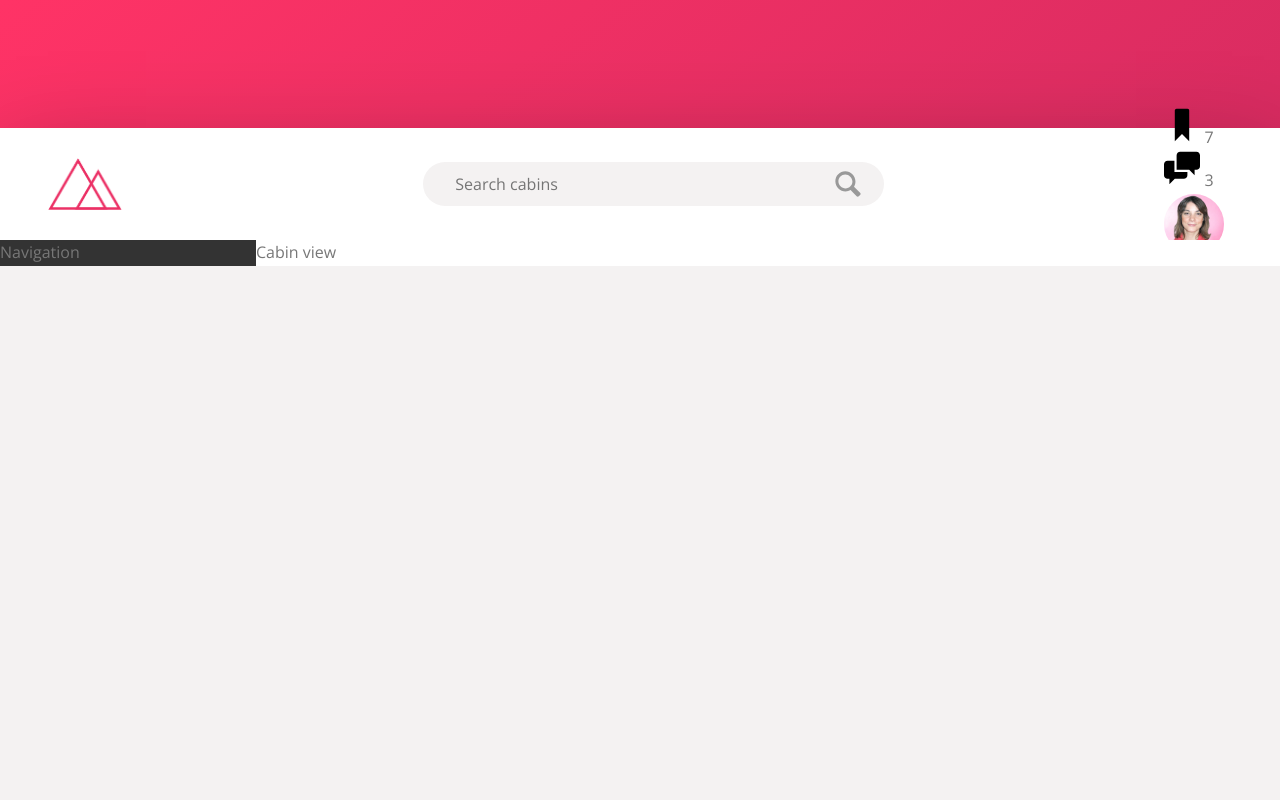
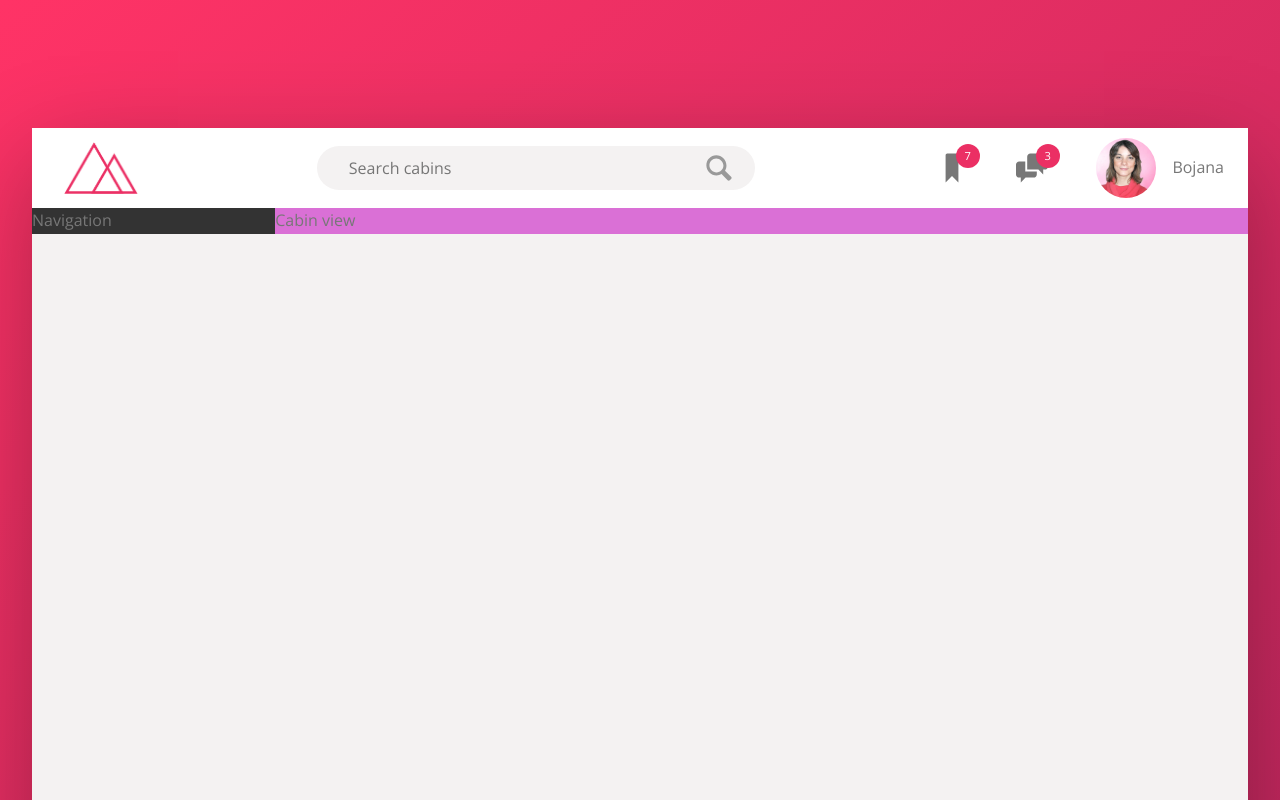
Before and after one commit to Bojana-J/Mountains, a website: page index.html in a window 1280 px wide. Shown: the top 800 px of the page. Drawn offline with nearby package versions, Linux system fonts and the light colour scheme.

Commit message:
style user nav bar

```diff
--- a/sass/_components.scss
+++ b/sass/_components.scss
@@ -1,11 +1,10 @@
 .logo {
   height: 3.25rem;
-    margin-left: 3rem;
+  margin-left: 2rem;
 }
 
 .search {
   flex: 0 0 40%;
-
   display: flex;
   align-items: center;
   justify-content: center;
@@ -16,10 +15,10 @@
     color: inherit;
     background-color: var(--color-grey-light-2);
     border: none;
-        padding: .7rem 2rem;
+    padding: 0.7rem 2rem;
     border-radius: 100px;
     width: 90%;
-        transition: all .2s;
+    transition: all 0.2s;
     margin-right: -3.25rem;
 
     &:focus {
@@ -50,28 +49,50 @@
 }
 
 .user-nav {
-    &__icon-box{
+  align-self: stretch;
 
+  display: flex;
+  align-items: center;
+
+  & > * {
+    padding: 0 1.5rem;
+    cursor: pointer;
+    height: 100%;
+    display: flex;
+    align-items: center;
+  }
+
+  & > *:hover {
+    background-color: var(--color-grey-light-2);
+  }
+
+  &__icon-box {
+    position: relative;
   }
 
   &__icon {
-        height: 2.25rem;
-        width: 2.25rem;
+    height: 2rem;
+    width: 2rem;
+    fill: var(--color-grey-dark-2);
   }
 
   &__notification {
-
+    font-size: 0.7rem;
+    height: 1.5rem;
+    width: 1.5rem;
+    border-radius: 50%;
+    background-color: var(--color-primary);
+    color: #fff;
+    position: absolute;
+    top: 1rem;
+    right: 0.8rem;
+    display: flex;
+    justify-content: center;
+    align-items: center;
   }
-
-    &__user {
-
-    }
-
   &__user-photo {
     height: 3.75rem;
     border-radius: 50%;
-    }
-
-    &__user-name {
+    margin-right: 1rem;
   }
 }
--- a/sass/_layout.scss
+++ b/sass/_layout.scss
@@ -1,6 +1,6 @@
 .container {
   max-width: 120rem;
-  margin: 8rem auto;
+  margin: 8rem 2rem;
   background-color: var(--color-grey-light-2);
   box-shadow: var(--shadow-dark);
 
@@ -8,7 +8,7 @@
 }
 
 .header {
-  height: 7rem;
+  height: 5rem;
   background-color: #fff;
   border-bottom: var(--color-grey-light-2);
 
@@ -27,6 +27,6 @@
 }
 
 .cabin-view {
-  background-color: #fff;
+  background-color: orchid;
   flex: 1;
 }
```
Also changed, not shown: index.html (+8 -10 lines), css/style.css. Lines whose indentation alone changed are shown as unchanged.
